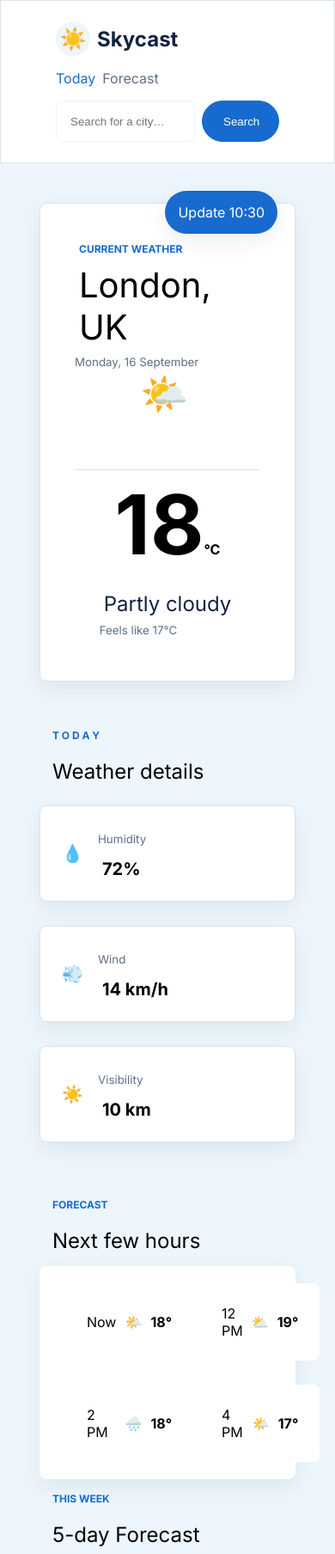
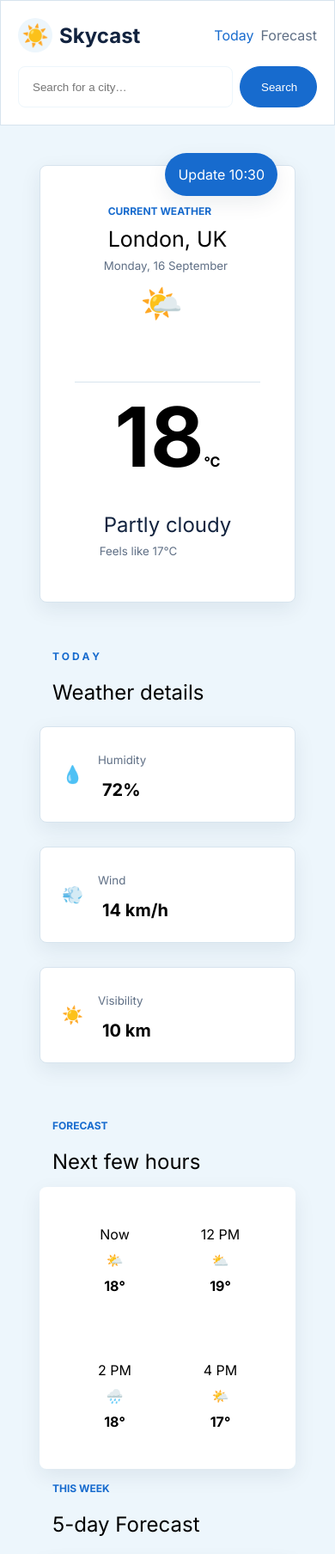
Before and after one commit to sondosalrahbi-prog/practice8.1, a plain HTML site: page index.html in a window 390 px wide. Shown: the top 1808 px of the page at 86% size. Drawn offline with Linux system fonts and the light colour scheme.

Commit message:
last-updaaate

```diff
--- a/style.css
+++ b/style.css
@@ -207,6 +207,8 @@ small {
 .card-next-details{
     display: grid;
     grid-template-columns: 1fr 1fr 1fr 1fr;
+
+
 }
 
 .text {
@@ -233,6 +235,7 @@ small {
 }
 
 .card-next {
+    box-sizing: border-box;
     background-color: var(--white);
     border-radius: 8px;
     display: flex;
@@ -255,6 +258,7 @@ small {
 .next-details {
 
 
+
     border: none;
     box-shadow: none;
 }
@@ -268,8 +272,14 @@ p {
     justify-content: space-between;
     gap: 10px;
     text-align: center;
+
+
 }
+.card-week{
+    display: flex;
+    flex-direction: column;
 
+}
 .card p {
     padding: 5px;
 }
@@ -291,12 +301,16 @@ p {
 
     .header {
         flex-wrap: wrap;
+        padding: 20px;
     }
 
     form {
         width: 100%;
         order: 1;
 
+    }
+    .text-city{
+        font-size: 25px;
     }
 
     .input {
@@ -309,11 +323,12 @@ p {
         flex-wrap: wrap;
         order: 1;
         justify-content: center;
+        gap: 10px;
 
     }
 
     .Weather-img {
-        font-size: 45px;
+        font-size: 40px;
     }
 
     .cards {
@@ -352,9 +367,21 @@ p {
     .card-next-details{
         display: grid;
         grid-template-columns: 1fr 1fr;
-
+        box-sizing: border-box;
     }
     .footer{
         flex-direction: column;
     }
+    .card-week{
+        flex-direction: row;
+    }
+
 }
+@media screen and (max-width:420px) {
+ .next-details{
+       flex-direction: column;
+
+
+    }
+
+}
```
